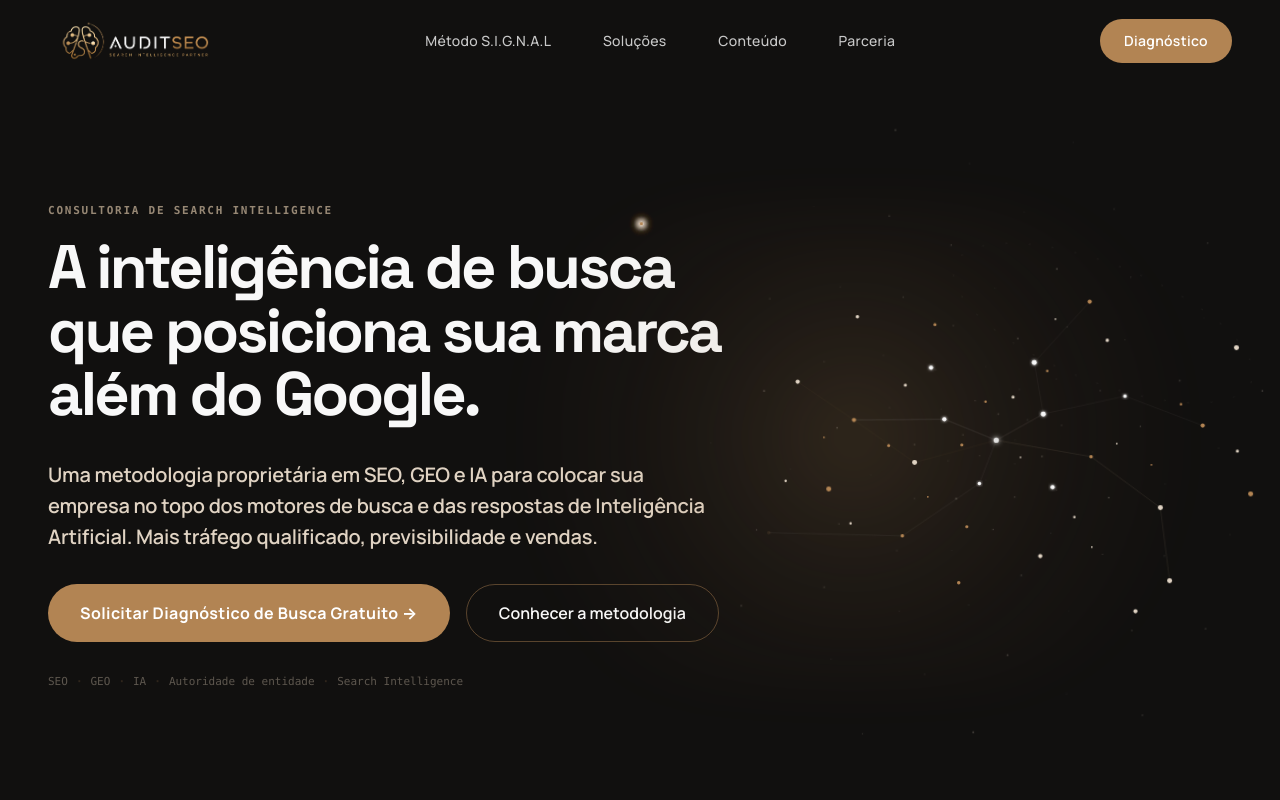
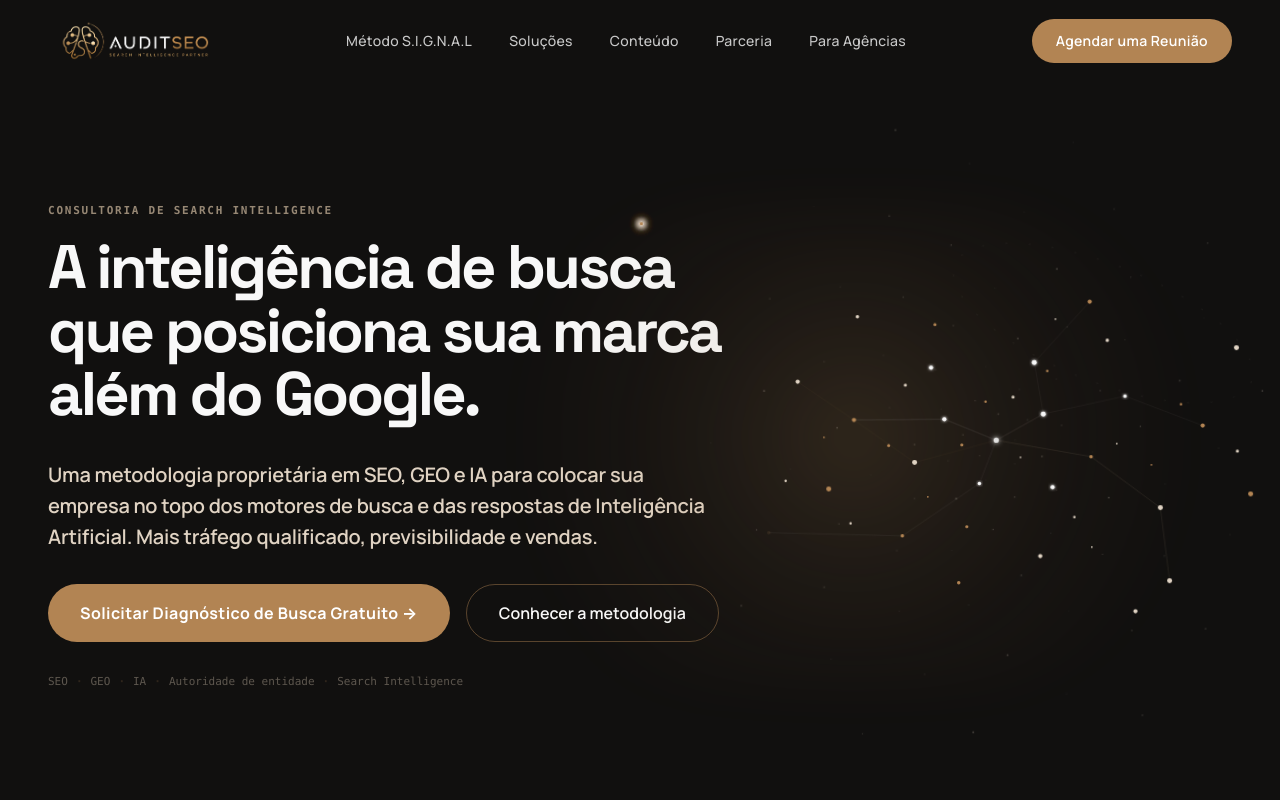
Before and after one commit to sidneysantossp/auditseo-agencias, a React (Vite) app: page / in a window 1280 px wide. Shown: the top 800 px of the page. Built offline with nearby package versions, Linux system fonts and the light colour scheme.

Commit message:
feat: add 'Para Agencias' nav link and update CTA to WhatsApp

```diff
--- a/src/components/Header.tsx
+++ b/src/components/Header.tsx
@@ -23,6 +23,7 @@ export default function Header({ onNavClick, activeSection }: HeaderProps) {
     { label: "Soluções", id: "solucoes" },
     { label: "Conteúdo", id: "conteudo" },
     { label: "Parceria", id: "parceria" },
+    { label: "Para Agências", href: "/seo-para-agencias" },
   ];
 
   const handleItemClick = (id: string) => {
@@ -54,8 +55,17 @@ export default function Header({ onNavClick, activeSection }: HeaderProps) {
           </div>
 
           {/* DESKTOP NAV MENU */}
-          <nav className="hidden lg:flex items-center justify-between w-[470px] shrink-0">
-            {navItems.map((item) => (
+          <nav className="hidden lg:flex items-center justify-between w-[560px] shrink-0">
+            {navItems.map((item) =>
+              "href" in item ? (
+                <a
+                  key={item.label}
+                  href={item.href}
+                  className="text-[14px] font-medium tracking-wide transition-colors duration-250 text-[#c9c9c9] hover:text-[#b28453]"
+                >
+                  {item.label}
+                </a>
+              ) : (
                 <button
                   id={`nav-btn-${item.id}`}
                   key={item.id}
@@ -68,18 +78,21 @@ export default function Header({ onNavClick, activeSection }: HeaderProps) {
                 >
                   {item.label}
                 </button>
-            ))}
+              )
+            )}
           </nav>
 
           {/* RIGHT CTA BUTTON */}
           <div className="hidden lg:block">
-            <button
+            <a
               id="header-cta"
-              onClick={() => handleItemClick("diagnostico")}
-              className="bg-[#b28453] text-[#ffffff] px-6 py-3 rounded-full text-sm font-semibold tracking-wide transition-all duration-300 hover:bg-[#e0d3c3] hover:text-[#11100f] hover:-translate-y-0.5"
+              href="https://wa.me/5511996384376"
+              target="_blank"
+              rel="noopener noreferrer"
+              className="inline-block bg-[#b28453] text-[#ffffff] px-6 py-3 rounded-full text-sm font-semibold tracking-wide transition-all duration-300 hover:bg-[#e0d3c3] hover:text-[#11100f] hover:-translate-y-0.5"
             >
-              Diagnóstico
-            </button>
+              Agendar uma Reunião
+            </a>
           </div>
 
           {/* MOBILE MENU TOGGLE */}
@@ -104,7 +117,20 @@ export default function Header({ onNavClick, activeSection }: HeaderProps) {
         }`}
       >
         <div className="flex flex-col space-y-5 text-left mt-4">
-          {navItems.map((item, idx) => (
+          {navItems.map((item, idx) =>
+            "href" in item ? (
+              <a
+                key={item.label}
+                href={item.href}
+                className="text-[#f8f8f8] text-2xl font-semibold hover:text-[#b28453] text-left transition-all duration-300 border-b border-[#b28453]/10 pb-3 block"
+                style={{ transitionDelay: `${idx * 40}ms` }}
+              >
+                <div className="flex justify-between items-center">
+                  <span>{item.label}</span>
+                  <ArrowRight size={18} className="text-[#b28453]" />
+                </div>
+              </a>
+            ) : (
               <button
                 id={`mobile-nav-${item.id}`}
                 key={item.id}
@@ -117,19 +143,22 @@ export default function Header({ onNavClick, activeSection }: HeaderProps) {
                   <ArrowRight size={18} className="text-[#b28453]" />
                 </div>
               </button>
-          ))}
+            )
+          )}
         </div>
 
         <div className="pb-12 space-y-4">
-          <button
+          <a
             id="mobile-drawer-cta"
-            onClick={() => handleItemClick("diagnostico")}
+            href="https://wa.me/5511996384376"
+            target="_blank"
+            rel="noopener noreferrer"
             className="w-full bg-[#b28453] text-[#ffffff] py-4 rounded-full text-base font-bold text-center block"
           >
-            Diagnóstico
-          </button>
+            Agendar uma Reunião
+          </a>
           <div className="text-center text-[#c9c9c9] text-xs font-mono">
-            Search Intelligence Partner para Agências
+            Search Intelligence Partner para Empresas
           </div>
         </div>
       </div>
--- a/src/components/SiteFooter.tsx
+++ b/src/components/SiteFooter.tsx
@@ -12,7 +12,7 @@ const navigationLinks = [
   ["Parceria", "/parceria"],
   ["Conteúdo", "/blog"],
   ["GEO & IA", "/geo-ia"],
-  ["Diagnóstico", "/diagnostico"],
+  ["Para Agências", "/seo-para-agencias"],
 ];
 
 const solutionLinks = [
@@ -46,7 +46,7 @@ const contentLinks = [
 ];
 
 const footerLinkClass = "block text-[#f8f8f8]/72 transition-colors hover:text-[#b28453]";
-const whatsappHref = "https://wa.me/5500000000000"; // TODO: substituir pelo número oficial do WhatsApp comercial.
+const whatsappHref = "https://wa.me/5511996384376";
 
 function FooterColumn({ title, links }: { title: string; links: string[][] }) {
   return (
```
Lines whose indentation alone changed are shown as unchanged.
